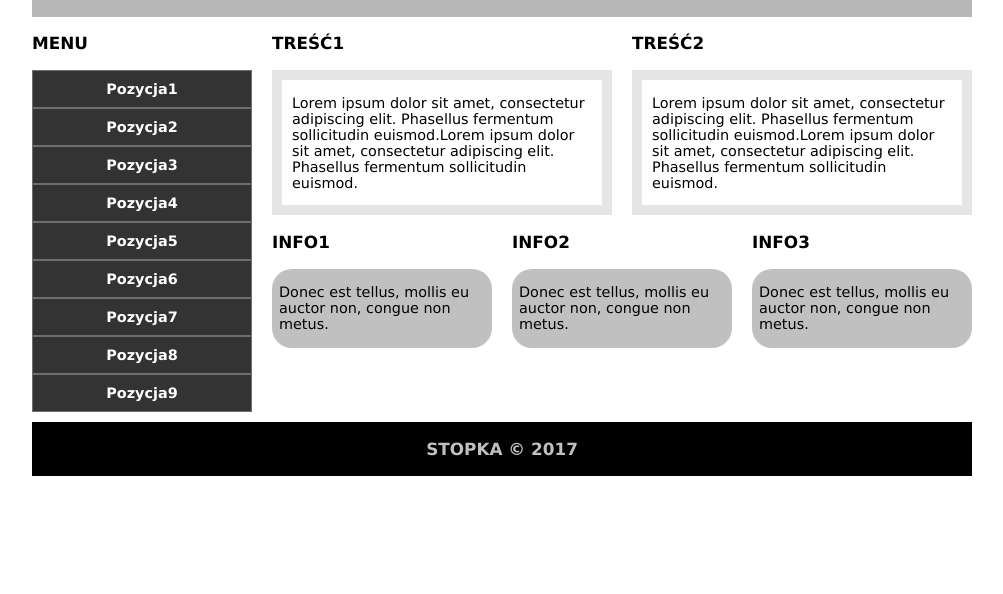
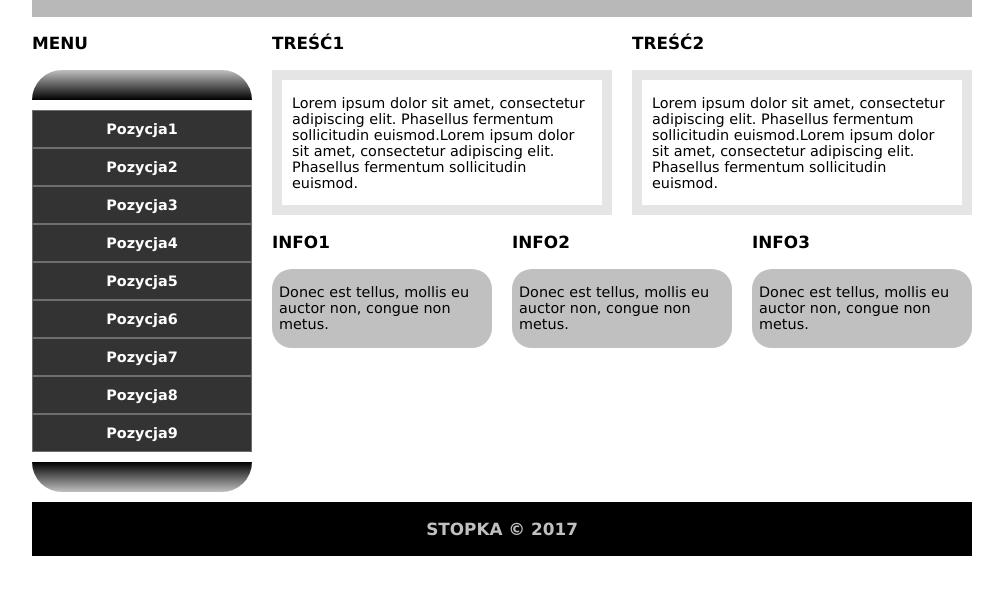
Before and after one commit to krajan36/KCK-, a plain HTML site: page index.html in a window 1280 px wide. Shown: the part 64-658 px from the top of the page, without its empty margins (138-1141 px from the left). Drawn offline with Linux system fonts and the light colour scheme.

Commit message:
Update style.css

```diff
--- a/CSS/style.css
+++ b/CSS/style.css
@@ -48,3 +48,16 @@ body{
     background-color: #999;
     color: #900;
 }
+#top1{
+	border-top-left-radius: 30px;
+	border-top-right-radius: 30px;
+	height: 30px;
+	background: linear-gradient(silver, black);
+}
+#bottom1{
+	border-bottom-left-radius: 30px;
+	border-bottom-right-radius: 30px;
+	height: 30px;
+	background: linear-gradient(black, silver);
+	margin-bottom: 10px;
+}
```
